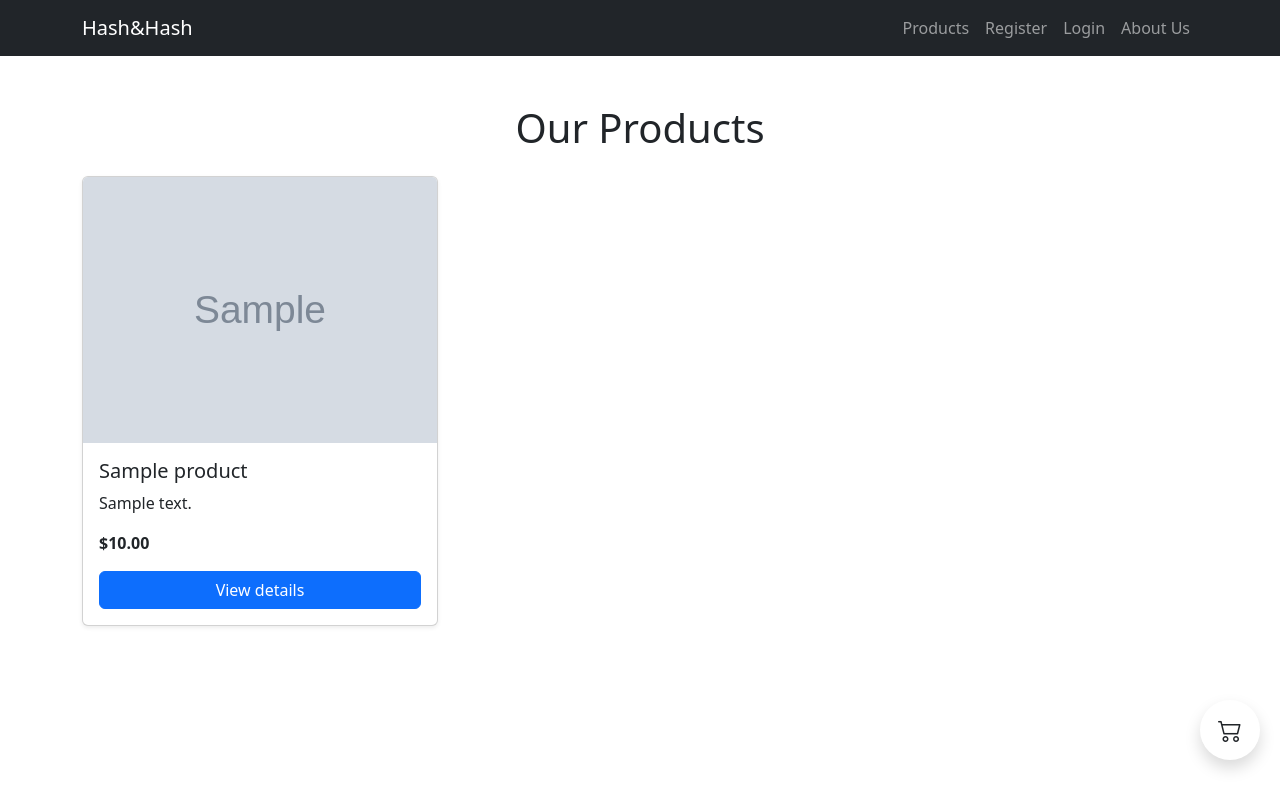
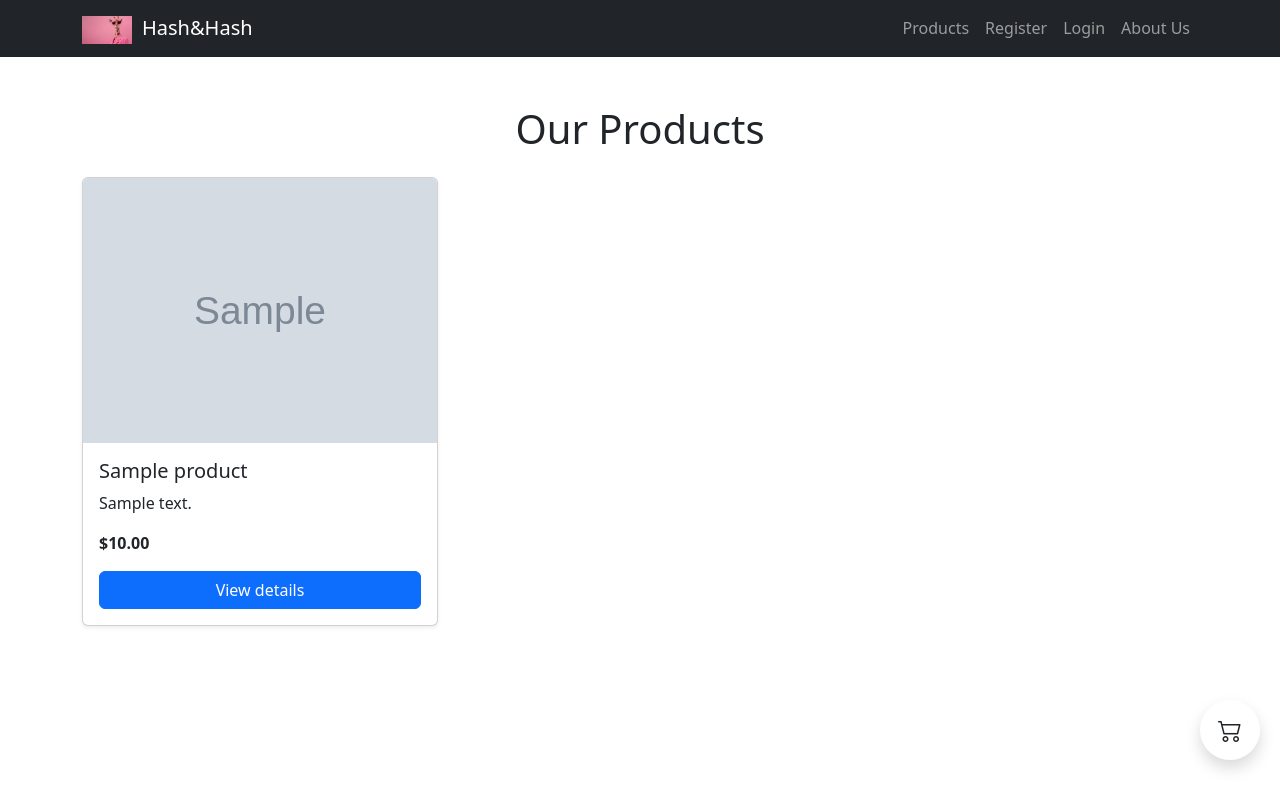
Before and after one commit to islembriki/makeup_project, a Symfony app: template templates/product/list.html.twig in a window 1280 px wide. Run offline with Twig, Linux system fonts and the light colour scheme; the template is opened without the code that fills it: most values are stand-ins (such as "Sample title", 1, 10 or a date in 2020); grey boxes marked "Sample" are stand-in pictures; some libraries are stand-ins or nearby versions.

Commit message:
icon of the page

```diff
--- a/templates/base.html.twig
+++ b/templates/base.html.twig
@@ -6,13 +6,16 @@
     <link href="https://cdn.jsdelivr.net/npm/bootstrap@5.3.3/dist/css/bootstrap.min.css" rel="stylesheet">
 
     <link rel="stylesheet" href="https://cdn.jsdelivr.net/npm/bootstrap-icons@1.11.3/font/bootstrap-icons.css">
+    <link rel="icon" type="image/png" href="{{ asset('images/giraffe.jpg') }}">
+
 
 
 </head>
 <body>
     <nav class="navbar navbar-expand-lg navbar-dark bg-dark sticky-top">
         <div class="container">
-            <a class="navbar-brand" href="{{ path('home') }}">Hash&Hash</a>
+
+            <a class="navbar-brand" href="{{ path('home') }}"><img src="/images/giraffe.jpg" alt="icone" style="width:50px; vertical-align:middle;margin-right: 10px">Hash&Hash</a>
             <button class="navbar-toggler" type="button" data-bs-toggle="collapse" data-bs-target="#navbarNav">
                 <span class="navbar-toggler-icon"></span>
             </button>
```
Also changed, not shown: public/images/giraffe.jpg (added).
